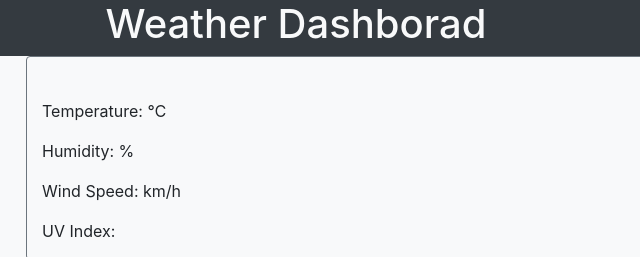
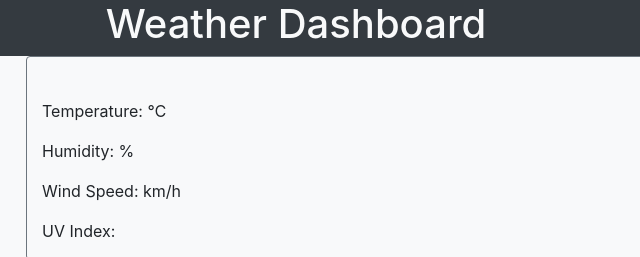
Before and after one commit to Mohammad-Pishdar/Weather-Dashboard, a plain HTML site: page index.html in a window 1280 px wide. Shown: the top 257 px of the page, 344-984 px from the left. Drawn offline with nearby package versions, Linux system fonts and the light colour scheme.

Commit message:
Fix typo and ensure newline

```diff
--- a/index.html
+++ b/index.html
@@ -22,7 +22,7 @@
     <div class="container">
         <div class="row bg-dark text-light text-center" id="firstRow">
             <div class="col" id="top-bar">
-                <h1>Weather Dashborad</h1>
+                <h1>Weather Dashboard</h1>
             </div>
         </div>
         <div class="row bg-light" id="secondRow">
```
